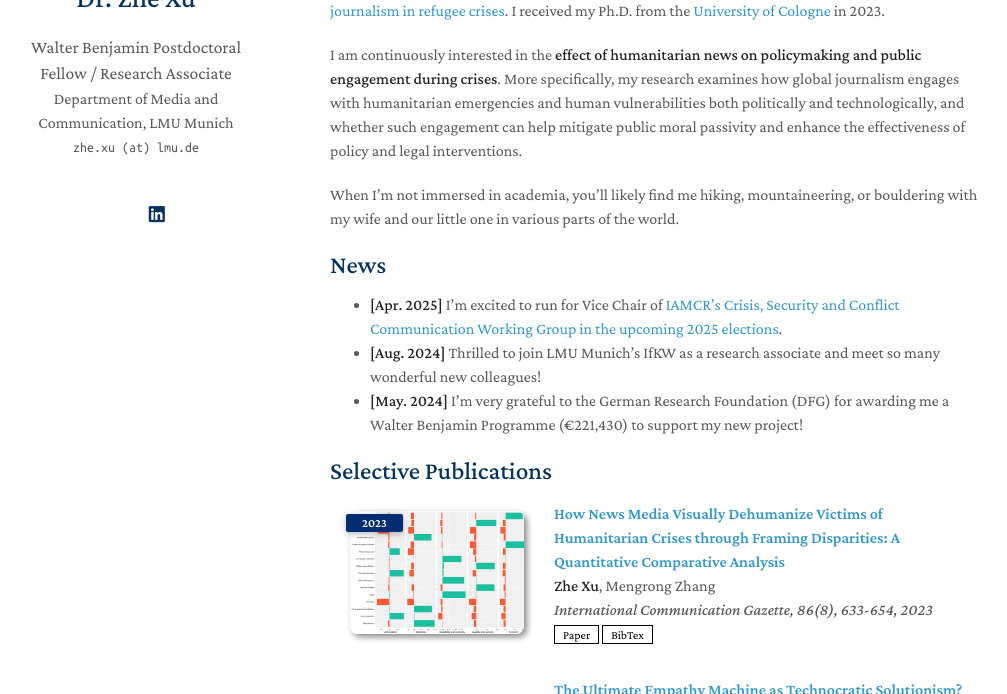
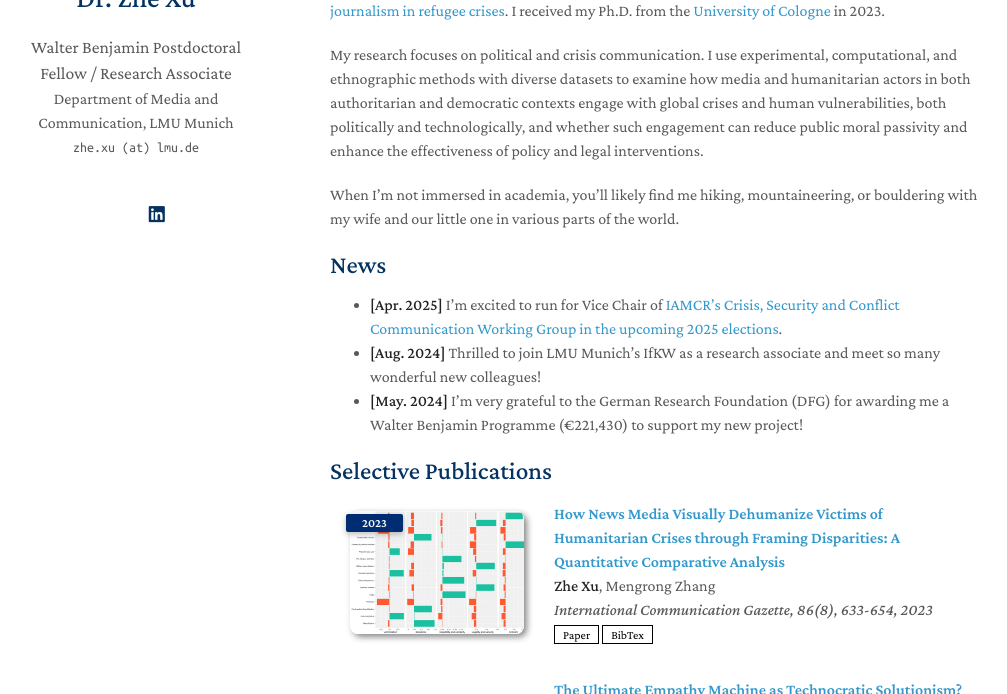
Before and after one commit to zhexuphd/home, a Jekyll site: the page built from index.md, in a window 1280 px wide and 900 px high, cut to the strip 206-900 px from the top of the window. Shown: the whole strip, without its empty margins (140-1147 px from the left). Built offline with Jekyll 4.4.1, drawn with Linux system fonts in a browser that asks for light colours; a style sheet for code colours, icons or effects is not loaded; our own code applies the rules of GitHub Pages for plain Markdown files.

Commit message:
Update index.md

```diff
--- a/index.md
+++ b/index.md
@@ -6,7 +6,7 @@ layout: homepage
 
 My name is Zhe Xu, and I am currently a [research associate](https://www.ifkw.uni-muenchen.de/organisation/personen/mitarbeiter/xu_zhe/index.html) and [Walter Benjamin postdoctoral fellow](https://www.dfg.de/en/research-funding/funding-opportunities/programmes/individual/walter-benjamin) in the [Department of Media and Communication](https://www.ifkw.uni-muenchen.de/index.html) at [Ludwig Maximilian University of Munich](https://www.lmu.de/en/), working with [Prof. Dr. Thomas Hanitzsch](https://www.ifkw.uni-muenchen.de/organisation/personen/professoren/hanitzsch_thomas/index.html) and [Prof. Dr. Neil Thurman](https://neilthurman.com/). I was awarded a Walter Benjamin Programme by the German Research Foundation (DFG) for my new project on [humanitarian journalism in refugee crises](https://gepris.dfg.de/gepris/projekt/539233881?context=projekt&task=showDetail&id=539233881&). I received my Ph.D. from the [University of Cologne](https://portal.uni-koeln.de/es/uoc-home) in 2023.
 
-I am continuously interested in the **effect of humanitarian news on policymaking and public engagement during crises**. More specifically, my research examines how global journalism engages with humanitarian emergencies and human vulnerabilities both politically and technologically, and whether such engagement can help mitigate public moral passivity and enhance the effectiveness of policy and legal interventions.
+My research focuses on political and crisis communication. I use experimental, computational, and ethnographic methods with diverse datasets to examine how media and humanitarian actors in both authoritarian and democratic contexts engage with global crises and human vulnerabilities, both politically and technologically, and whether such engagement can reduce public moral passivity and enhance the effectiveness of policy and legal interventions.
 
 When I’m not immersed in academia, you’ll likely find me hiking, mountaineering, or bouldering with my wife and our little one in various parts of the world.
 
```
